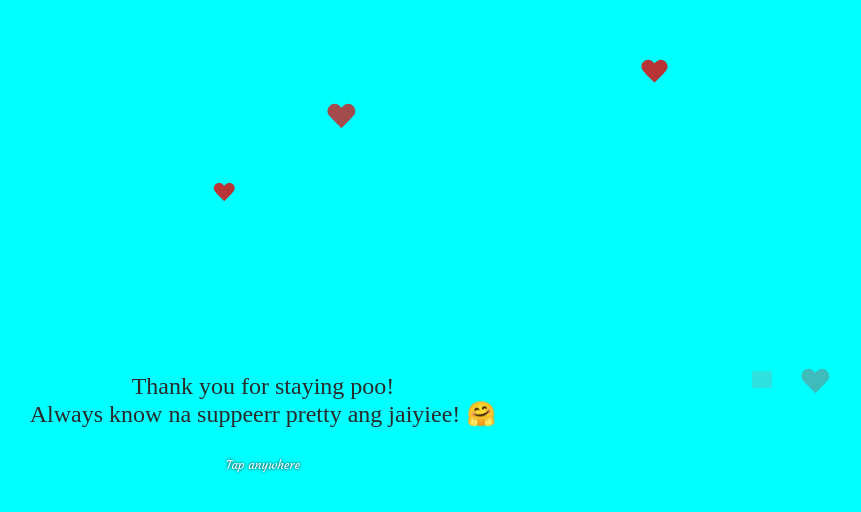
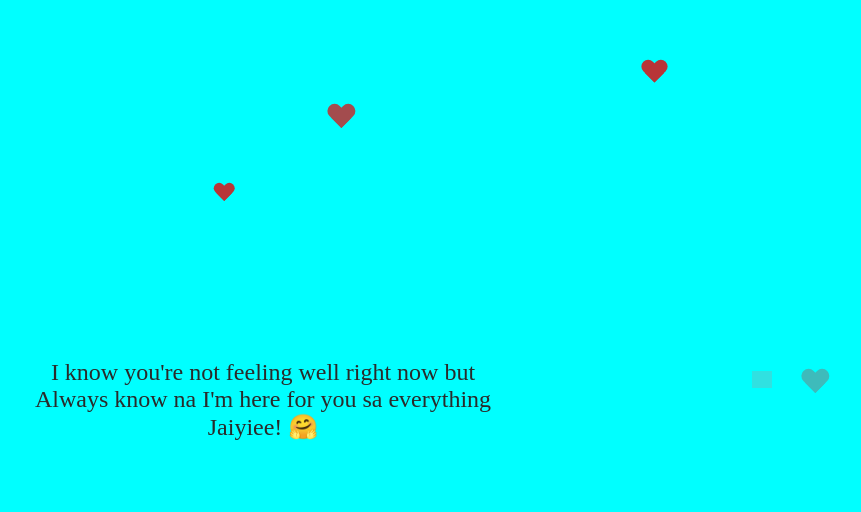
Before and after one commit to JustAwkward06/something.github.io, a plain HTML site: page index.html in a window 1280 px wide. Both pictures are taken after a click on the element 640 px from the left and 400 px from the top of the page. Shown: the whole page, without its empty margins (377-1238 px from the left). Drawn offline with Linux system fonts and the light colour scheme; grey boxes are pictures that could not be loaded; a web font is replaced by a local one.

Commit message:
index.html

```diff
--- a/index.html
+++ b/index.html
@@ -15,9 +15,9 @@
             <div class="bg circ" id="bg3"></div>
             <div class="bg circ" id="bg4"></div>
             <p class="text">Hi Jaiyieee</p>
-            <p class="text hide"> Thank you for staying poo! <br> Always know na suppeerr pretty ang jaiyiee! 🤗 <small>Tap anywhere</small></p>
-            <p class="text hide"> Would never get tired of choosing you 🤗<small>Tap anywhere</small></p>
-            <p class="text hide"> I loveyouuu Jaiyiee!! 😘😘 <small>Tap again to refresh</small></p>
+            <p class="text hide"> I know you're not feeling well right now but <br> Always know na I'm here for you sa everything Jaiyiee! 🤗</small></p>
+            <p class="text hide"> I would never get tired of choosing you 🤗<small>Tap anywhere</small></p>
+            <p class="text hide"> I wuvvv youuuu Jaiyiee!! 😘😘 <small>Tap again to refresh</small></p>
         </div>
         <div class="container">
             <div class="hearty heart x1"></div>
```
